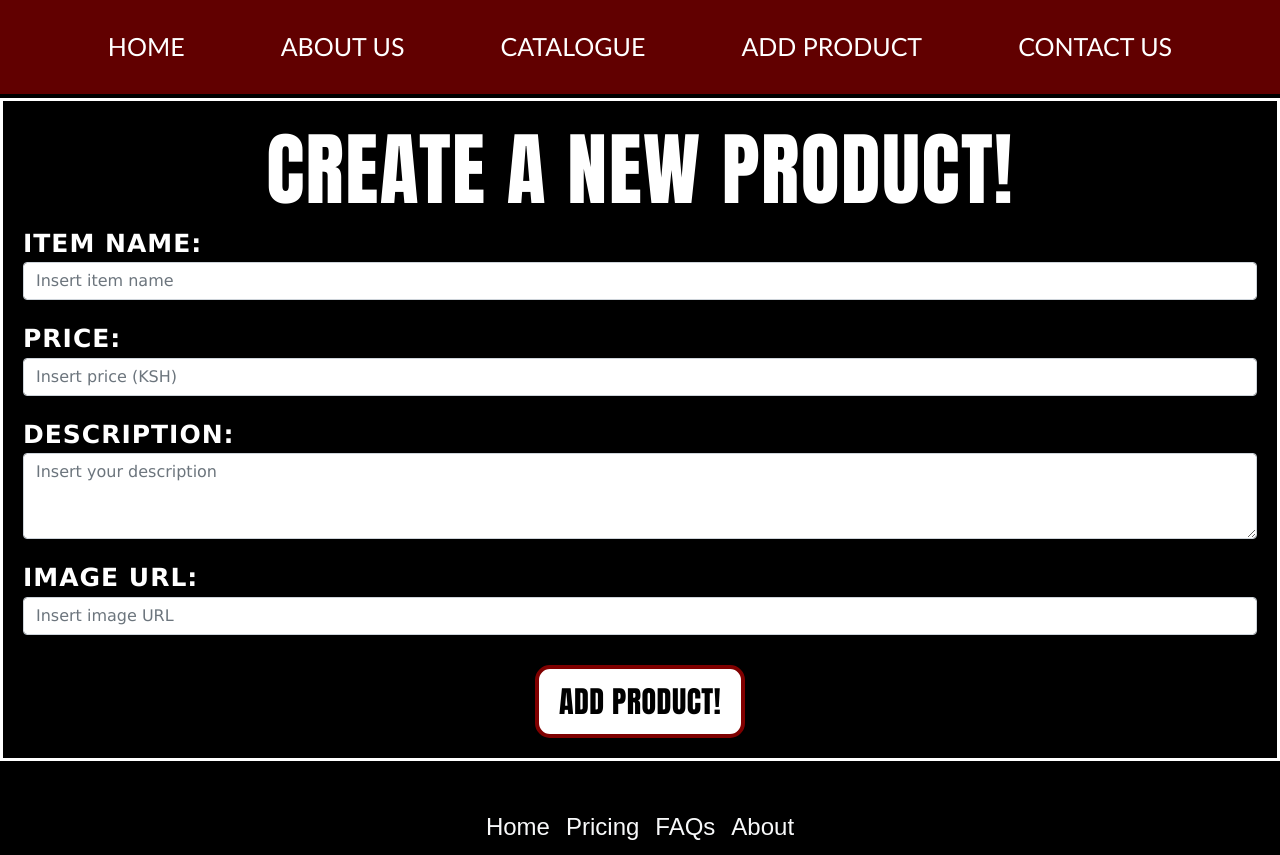
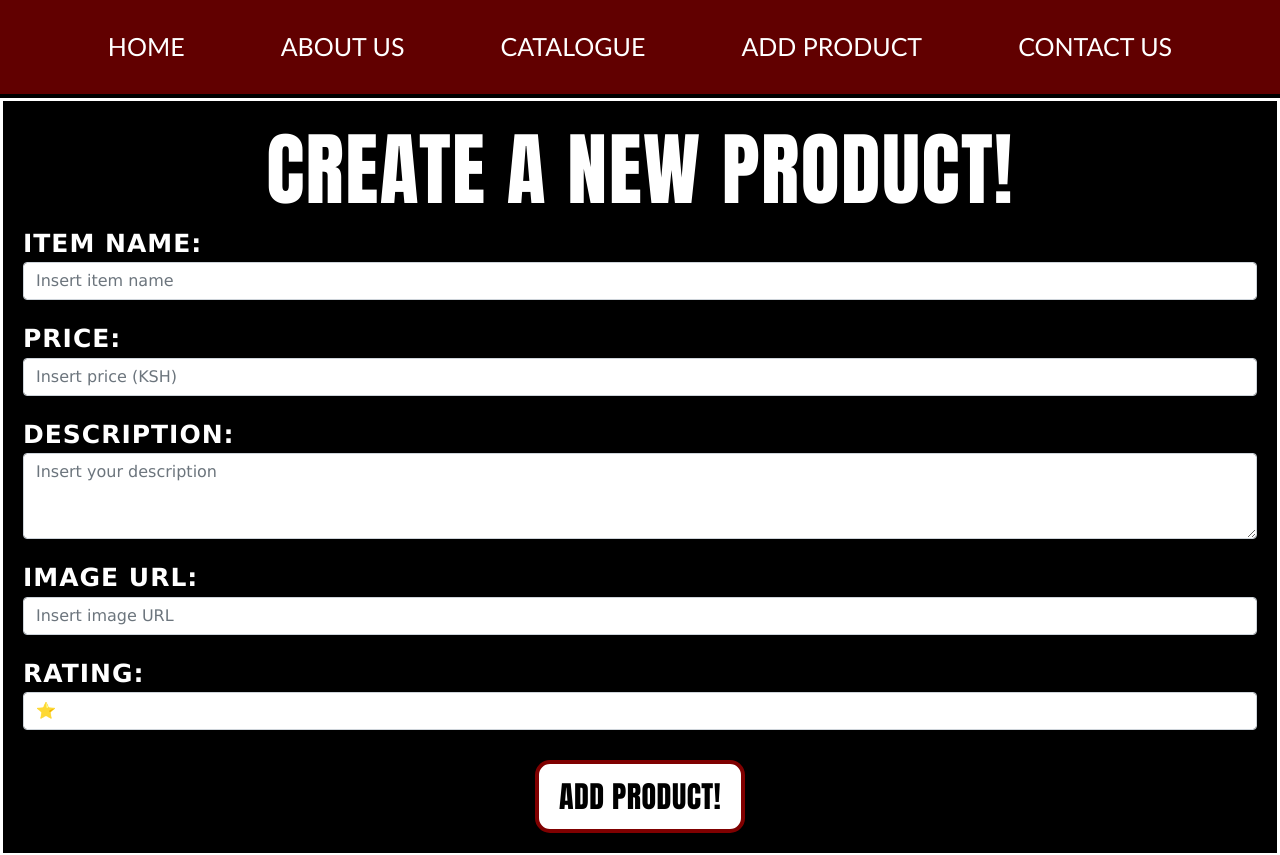
Before and after one commit to mjainamshah/REACT-FINAL-PROJECT-PHASE2, a React (Create React App) app in the folder product-catalogue/: page /addproduct in a window 1280 px wide. Shown: the top 855 px of the page. Built offline with nearby package versions, Linux system fonts and the light colour scheme.

Commit message:
RATING FEATURE SUCCESSFULLY ADDED

```diff
--- a/product-catalogue/db.json
+++ b/product-catalogue/db.json
@@ -311,6 +311,14 @@
       "description": "Designed for all production & maintenance welding of AISI 301, 302, 304, 304L, & 308L STAINLESS STEELS. Excellent for applications in Dairy, Food, Chemical industries & nuclear plants. Extra LOW CARBON & LOW AMP application help considerably to minimize carbide precipitation.",
       "image": "https://scontent.fnbo10-1.fna.fbcdn.net/v/t39.30808-6/347414177_980103136479572_2964827183262537392_n.jpg?_nc_cat=109&ccb=1-7&_nc_sid=5f2048&_nc_eui2=AeE2P4jkeYy2-E1mIjgHKJ0YagMOo59naQpqAw6jn2dpCoVkaPo7bMIUJlNCtrDZpQk&_nc_ohc=3sNcaqMzPVwAX_ARJG6&_nc_pt=5&_nc_zt=23&_nc_ht=scontent.fnbo10-1.fna&oh=00_AfDXZez16Zb2k3JLmHqyqV3bLcFdxtfwg2AMLgljOF3AfQ&oe=6550C79E",
       "id": 42
+    },
+    {
+      "title": "SCISSORS",
+      "price": "2500",
+      "description": "BRAND NEW & IN STOCK",
+      "image": "https://scontent.fnbo10-1.fna.fbcdn.net/v/t39.30808-6/338956433_944940146628379_6486736712357372282_n.jpg?_nc_cat=101&ccb=1-7&_nc_sid=5f2048&_nc_eui2=AeGrKXYDmeX-X8FQKPVK6OM13OvBSb8sVCzc68FJvyxULPGwLbtTMAjadtci0Q9PUNI&_nc_ohc=20JUuW5PxscAX-Y9UmX&_nc_pt=5&_nc_zt=23&_nc_ht=scontent.fnbo10-1.fna&oh=00_AfC0_4JgMYFRsYmRV1podJ9apCXXD20EwSaDO4xDEuG-hQ&oe=65518403",
+      "rating": "⭐",
+      "id": 43
     }
   ]
 }
--- a/product-catalogue/src/pages/AddProduct.js
+++ b/product-catalogue/src/pages/AddProduct.js
@@ -13,11 +13,12 @@ export default function AddProduct() {
       title: data.title,
       price: data.price,
       description: data.description,
-      image: data.image
+      image: data.image,
+      rating: data.rating,
     })
-    .then(response => {
-      navigate("/products")
-    })
+      .then(response => {
+        navigate("/products")
+      })
   }
 
   return (
@@ -41,6 +42,16 @@ export default function AddProduct() {
         <label htmlFor="image">IMAGE URL:</label>
         <input type="text" id="image" className="form-control" {...register("image", { required: true })} placeholder="Insert image URL" />
       </div>
+      <div className="form-group">
+        <label htmlFor="rating">RATING:</label>
+        <select id="rating" className="form-control" {...register('rating', { required: true })}>
+          <option value="⭐">⭐</option>
+          <option value="⭐⭐">⭐⭐</option>
+          <option value="⭐⭐⭐">⭐⭐⭐</option>
+          <option value="⭐⭐⭐⭐">⭐⭐⭐⭐</option>
+          <option value="⭐⭐⭐⭐⭐">⭐⭐⭐⭐⭐</option>
+        </select>
+      </div>
       <button type="submit" className="addProductBtn">ADD PRODUCT!</button>
     </form>
   )
```
